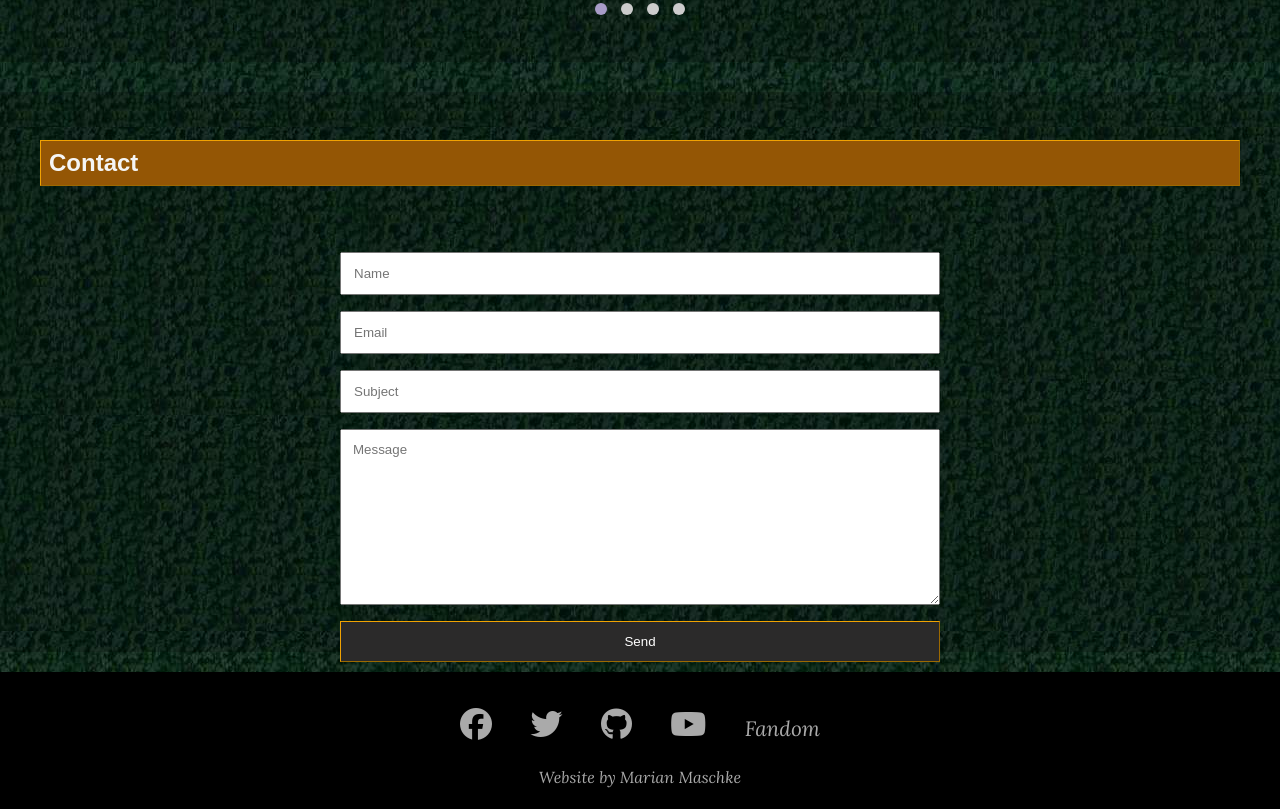
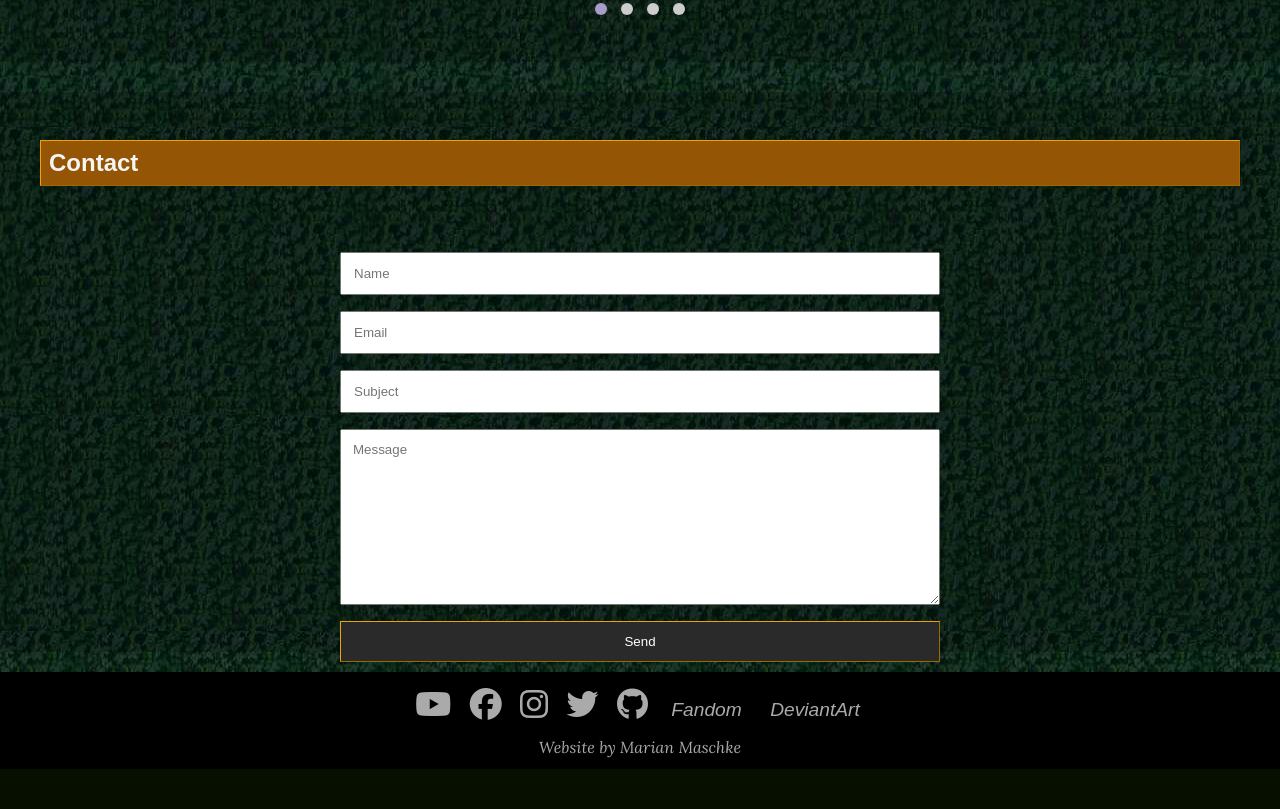
Before and after one commit to Marian-L-M/CloudsAndSpaceships, a plain HTML site: page index.html in a window 1280 px wide. Shown: the part 2609-3418 px from the top of the page. After the commit the page ends 3378 px from the top, so only its background shows below. Drawn offline with Linux system fonts and the light colour scheme.

Commit message:
updated social icons and references in footer

```diff
--- a/assets/css/main.css
+++ b/assets/css/main.css
@@ -359,7 +359,7 @@ footer {
   background: black;
   color: #aaaaaa;
   text-align: center;
-  padding: 16px;
+  padding: 6px;
 }
 
 footer i {
@@ -367,13 +367,13 @@ footer i {
 }
 
 .social-icons {
-  margin: 16px;
+  margin: 6px;
   font-size: 24px;
 }
 
 .social-icons a {
   color: #aaaaaa;
-  padding: 15px;
+  padding: 5px;
 }
 
 .social-icons .fab.fa-facebook:hover {
@@ -396,8 +396,20 @@ footer i {
   color: purple;
 }
 
-.social-icons .fandom {
-  font-size: 1.3rem;
+.social-icons .deviantart:hover {
+  color: #00c787;
+}
+
+.social-icons .fab.fa-instagram:hover {
+  color: #ddb1ec;
+}
+
+.social-icons .fandom,
+.social-icons .deviantart {
+  font-size: 1.2rem;
+  font-family: var(--ft-header);
+  padding-left: 5px;
+  padding-right: 5px;
 }
 
 /* Smartphone upright--------------------------------------------------------*/
@@ -587,7 +599,7 @@ footer i {
   /* Footer*/
 
   .social-icons {
-    margin: 16px;
+    margin: 6px;
     font-size: 32px;
   }
 }
--- a/index.html
+++ b/index.html
@@ -387,11 +387,13 @@
     <footer>
       <div class="social">
         <div class="social-icons">
+          <a href="https://www.youtube.com/channel/UCKDuRjaYhb4UWN3QNYEC_Ig"><i class="fab fa-youtube"></i></a>
           <a href="https://www.facebook.com/EternityOfMagic/"><i class="fab fa-facebook"></i></a>
-          <a href=""><i class="fab fa-twitter"></i></a>
+          <a href="https://www.instagram.com/theeternityofmagic/"><i class="fab fa-instagram"></i></a>
+          <a href="https://twitter.com/EternityOM"><i class="fab fa-twitter"></i></a>
           <a href="https://github.com/Marian-L-M/CloudsAndSpaceships"><i class="fab fa-github"></i></a>
-          <a href="https://www.youtube.com/channel/UCKDuRjaYhb4UWN3QNYEC_Ig"><i class="fab fa-youtube"></i></a>
           <a href="https://eternityofmagic.fandom.com/wiki/An_Eternity_of_Magic_Wiki"><i class="fandom"><span>Fandom</span></i></a>
+          <a href="https://www.deviantart.com/theeternityofmagic"><i class="deviantart"><span>DeviantArt</span></i></a>
 
       </div>
       <p>Website by <a href="www.marian-maschke.com">Marian Maschke</a></p>
```
